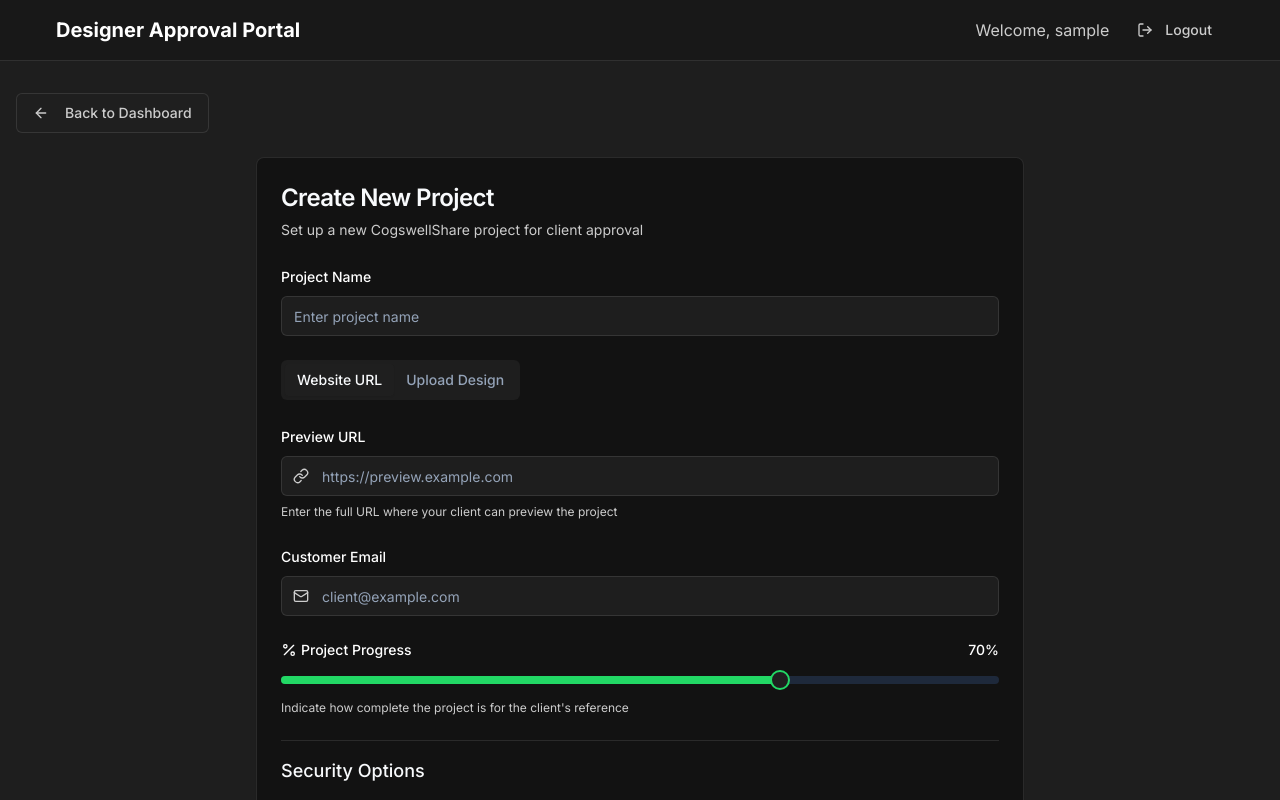
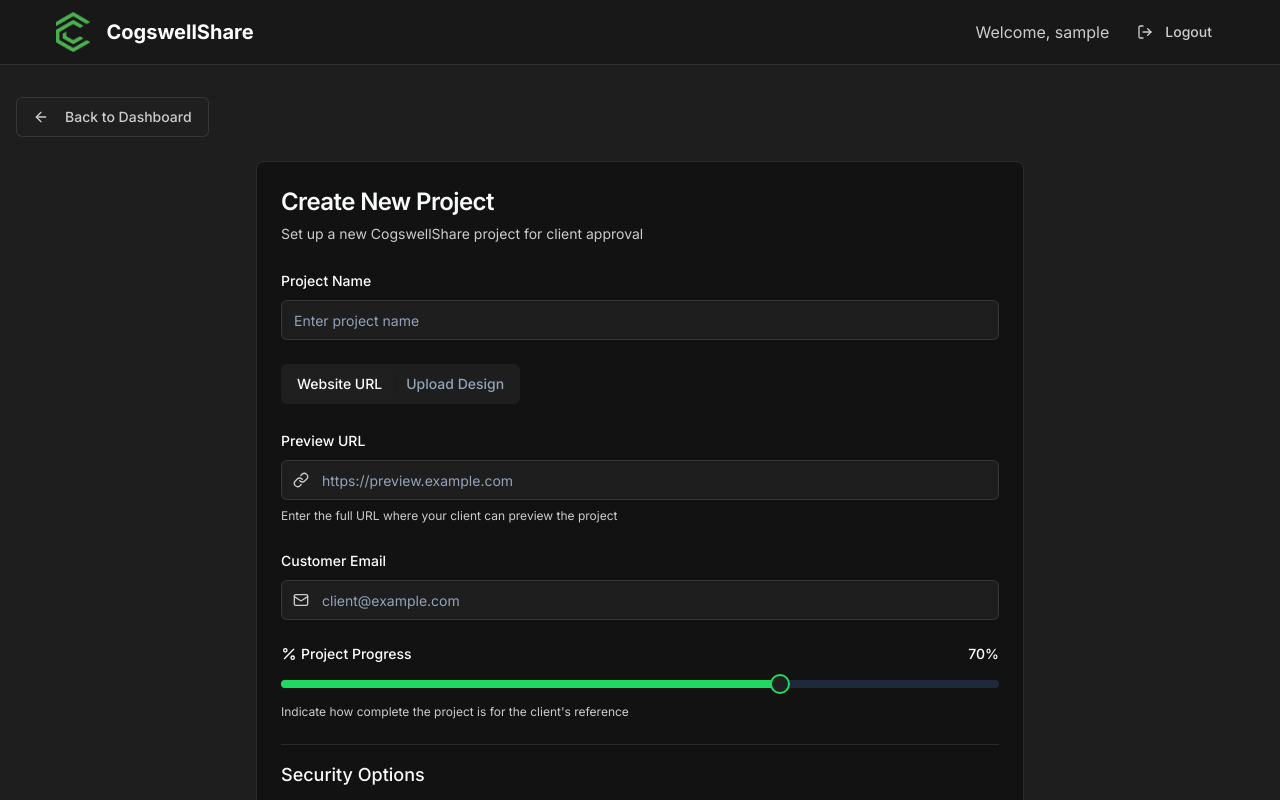
Before and after one commit to joshua1701/dark-mode-reveal-portal, a React (Vite) app: page /admin/create-project in a window 1280 px wide. Shown: the top 800 px of the page. Built offline with nearby package versions, Linux system fonts and the light colour scheme; sample sign-in values are in the browser's storage; a web font is replaced by a local one.

Commit message:
Add customer portal and branding
Implement customer-facing project view, including file display and branding with the CogswellShare logo.

```diff
--- a/src/App.tsx
+++ b/src/App.tsx
@@ -29,6 +29,9 @@ const ProtectedRoute = ({ children }: { children: React.ReactNode }) => {
 
   return <>{children}</>;
 };
+
+// Document title
+document.title = "CogswellShare";
 
 const App = () => (
   <QueryClientProvider client={queryClient}>
--- a/src/components/Layout.tsx
+++ b/src/components/Layout.tsx
@@ -17,6 +17,11 @@ const Layout: React.FC<LayoutProps> = ({ children, showHeader = true }) => {
   if (isLoading) {
     return (
       <div className="flex flex-col min-h-screen justify-center items-center bg-designer-background text-designer-text-primary">
+        <img
+          src="/lovable-uploads/b906aa0a-ce73-4a5d-bf54-a39b37f9e953.png"
+          alt="CogswellShare"
+          className="h-16 mb-6"
+        />
         <Loader2 className="h-8 w-8 animate-spin text-primary mb-2" />
         <p>Loading...</p>
       </div>
@@ -29,7 +34,12 @@ const Layout: React.FC<LayoutProps> = ({ children, showHeader = true }) => {
         <header className="bg-black/20 border-b border-white/10 py-3 px-6">
           <div className="container mx-auto flex justify-between items-center">
             <div className="flex items-center gap-4">
-              <h1 className="text-xl font-bold text-white">Designer Approval Portal</h1>
+              <img
+                src="/lovable-uploads/b906aa0a-ce73-4a5d-bf54-a39b37f9e953.png"
+                alt="CogswellShare"
+                className="h-10"
+              />
+              <h1 className="text-xl font-bold text-white">CogswellShare</h1>
             </div>
 
             <div className="flex items-center gap-2">
@@ -58,7 +68,7 @@ const Layout: React.FC<LayoutProps> = ({ children, showHeader = true }) => {
       </main>
 
       <footer className="mt-auto py-4 px-6 text-center text-xs text-designer-text-secondary border-t border-white/10">
-        <p>© 2024 Designer Approval Portal. All rights reserved.</p>
+        <p>© 2024 CogswellShare. All rights reserved.</p>
       </footer>
     </div>
   );
--- a/src/components/portal/ExpiryNotice.tsx
+++ b/src/components/portal/ExpiryNotice.tsx
@@ -22,6 +22,13 @@ const ExpiryNotice: React.FC<ExpiryNoticeProps> = ({ language }) => {
   return (
     <div className="fixed inset-0 z-50 flex items-center justify-center bg-black/70">
       <div className="neo-blur rounded-lg p-8 max-w-md text-center">
+        <div className="flex justify-center mb-6">
+          <img
+            src="/lovable-uploads/b906aa0a-ce73-4a5d-bf54-a39b37f9e953.png"
+            alt="CogswellShare"
+            className="h-16"
+          />
+        </div>
         <h2 className="text-2xl font-bold mb-4 text-red-500">{t.title}</h2>
         <p className="text-designer-text-secondary mb-6">{t.message}</p>
       </div>
--- a/src/components/portal/FilePreview.tsx
+++ b/src/components/portal/FilePreview.tsx
@@ -9,12 +9,14 @@ const translations = {
   en: {
     download: 'Download',
     previewNotAvailable: 'Preview not available for this file type',
-    downloadFile: 'Download File'
+    downloadFile: 'Download File',
+    poweredBy: 'Powered by CogswellShare'
   },
   de: {
     download: 'Herunterladen',
     previewNotAvailable: 'Vorschau für diesen Dateityp nicht verfügbar',
-    downloadFile: 'Datei herunterladen'
+    downloadFile: 'Datei herunterladen',
+    poweredBy: 'Bereitgestellt von CogswellShare'
   }
 };
 
@@ -53,11 +55,16 @@ const FilePreview: React.FC<FilePreviewProps> = ({
 
       <div className="bg-black/30 p-1 rounded-lg flex items-center justify-center overflow-auto max-h-full max-w-full" style={{ transform: `scale(${zoom})` }}>
         {isImage && (
-          <img
-            src={fileData.watermarkedUrl || fileData.fileUrl}
-            alt="Preview"
-            className="max-w-full max-h-[calc(100vh-200px)] object-contain"
-          />
+          <div className="relative">
+            <img
+              src={fileData.watermarkedUrl || fileData.fileUrl}
+              alt="Preview"
+              className="max-w-full max-h-[calc(100vh-200px)] object-contain"
+            />
+            <div className="absolute bottom-4 right-4 text-xs text-white/50">
+              {t.poweredBy}
+            </div>
+          </div>
         )}
         {isPdf && (
           <iframe
--- a/src/components/portal/PortalViewport.tsx
+++ b/src/components/portal/PortalViewport.tsx
@@ -21,13 +21,16 @@ const PortalViewport: React.FC<PortalViewportProps> = ({ url, viewport, zoom })
   };
 
   return (
-    <div className="w-full h-full flex items-center justify-center overflow-auto bg-black/20 rounded-lg">
+    <div className="w-full h-full flex items-center justify-center overflow-auto bg-black/20 rounded-lg relative">
       <iframe
         src={url}
         style={getViewportStyle()}
         className="border-0 transition-all duration-300 ease-in-out"
         title="Project Preview"
       />
+      <div className="absolute bottom-4 right-4 text-xs text-white/30">
+        Powered by CogswellShare
+      </div>
     </div>
   );
 };
--- a/src/components/portal/ProjectSidebar.tsx
+++ b/src/components/portal/ProjectSidebar.tsx
@@ -70,9 +70,9 @@ const ProjectSidebar: React.FC<ProjectSidebarProps> = ({
     <div className="w-full md:w-[320px] bg-black/40 border-r border-white/10 p-6 flex flex-col">
       <div className="mb-6">
         <img
-          src="/lovable-uploads/c396cd61-c7de-47be-b58c-edff18e58dbf.png"
+          src="/lovable-uploads/b906aa0a-ce73-4a5d-bf54-a39b37f9e953.png"
           alt="CogswellShare"
-          className="h-10 mb-4"
+          className="h-12 mb-4"
         />
         <div className="flex items-center justify-between">
           <h1 className="text-xl font-bold mb-2">{project.name}</h1>
@@ -171,6 +171,10 @@ const ProjectSidebar: React.FC<ProjectSidebarProps> = ({
           )}
         </div>
       )}
+
+      <div className="mt-6 pt-6 border-t border-white/10 text-center">
+        <p className="text-xs text-designer-text-secondary">Powered by CogswellShare</p>
+      </div>
     </div>
   );
 };
--- a/src/components/portal/ViewportToolbar.tsx
+++ b/src/components/portal/ViewportToolbar.tsx
@@ -56,9 +56,15 @@ const ViewportToolbar: React.FC<ViewportToolbarProps> = ({
 
   return (
     <div className="bg-black/50 border-b border-white/10 p-3 flex flex-wrap justify-between gap-2">
-      <div className="flex space-x-1">
+      <div className="flex items-center">
+        <img
+          src="/lovable-uploads/b906aa0a-ce73-4a5d-bf54-a39b37f9e953.png"
+          alt="CogswellShare"
+          className="h-6 mr-4 hidden md:block"
+        />
+
         {hasPreviewUrl && (
-          <>
+          <div className="flex space-x-1">
             <Button
               variant="outline"
               size="sm"
@@ -86,7 +92,7 @@ const ViewportToolbar: React.FC<ViewportToolbarProps> = ({
             >
               <Monitor className="h-4 w-4" />
             </Button>
-          </>
+          </div>
         )}
       </div>
 
--- a/src/context/ProjectContextType.ts
+++ b/src/context/ProjectContextType.ts
@@ -15,6 +15,7 @@ export type ProjectContextType = {
   updateInternalNotes: (id: string, notes: string) => void;
   updateProjectVersion: (id: string, version: number) => void;
   updateProjectLanguage: (id: string, language: 'en' | 'de') => void;
+  updateBrandName: (id: string, brandName: string) => void;
   sendReminderEmail: (id: string) => Promise<boolean>;
   deleteProject: (id: string) => void;
 };
--- a/src/pages/Portal.tsx
+++ b/src/pages/Portal.tsx
@@ -1,4 +1,3 @@
-
 import React, { useState, useEffect } from 'react';
 import { useLocation, useNavigate } from 'react-router-dom';
 import { useProjects, Project, ProjectStatus } from '@/context/ProjectContext';
@@ -232,7 +231,12 @@ const Portal = () => {
 
   if (isLoading || isVerifying) {
     return (
-      <div className="flex justify-center items-center h-screen bg-designer-background">
+      <div className="flex flex-col justify-center items-center h-screen bg-designer-background">
+        <img
+          src="/lovable-uploads/b906aa0a-ce73-4a5d-bf54-a39b37f9e953.png"
+          alt="CogswellShare"
+          className="h-16 mb-6"
+        />
         <Loader2 className="h-8 w-8 animate-spin text-primary" />
       </div>
     );
@@ -241,9 +245,19 @@ const Portal = () => {
   if (!project) {
     return (
       <div className="flex flex-col justify-center items-center h-screen bg-designer-background text-white">
+        <img
+          src="/lovable-uploads/b906aa0a-ce73-4a5d-bf54-a39b37f9e953.png"
+          alt="CogswellShare"
+          className="h-16 mb-6"
+        />
         <h1 className="text-2xl font-bold mb-4">{t.projectNotFound}</h1>
         <p className="text-designer-text-secondary mb-6">{t.invalidLink}</p>
-        <button onClick={() => navigate('/')}>{t.returnHome}</button>
+        <button
+          onClick={() => navigate('/')}
+          className="px-4 py-2 bg-white/10 hover:bg-white/20 rounded-md transition-colors"
+        >
+          {t.returnHome}
+        </button>
       </div>
     );
   }
--- a/src/types/project.ts
+++ b/src/types/project.ts
@@ -34,4 +34,5 @@ export type Project = {
   internalNotes?: string;
   archived?: boolean;
   version?: number; // For tracking design versions (v1, v2, final)
+  brandName?: string; // Added brand name field
 };
```
Also changed, not shown: public/lovable-uploads/b906aa0a-ce73-4a5d-bf54-a39b37f9e953.png (added).
